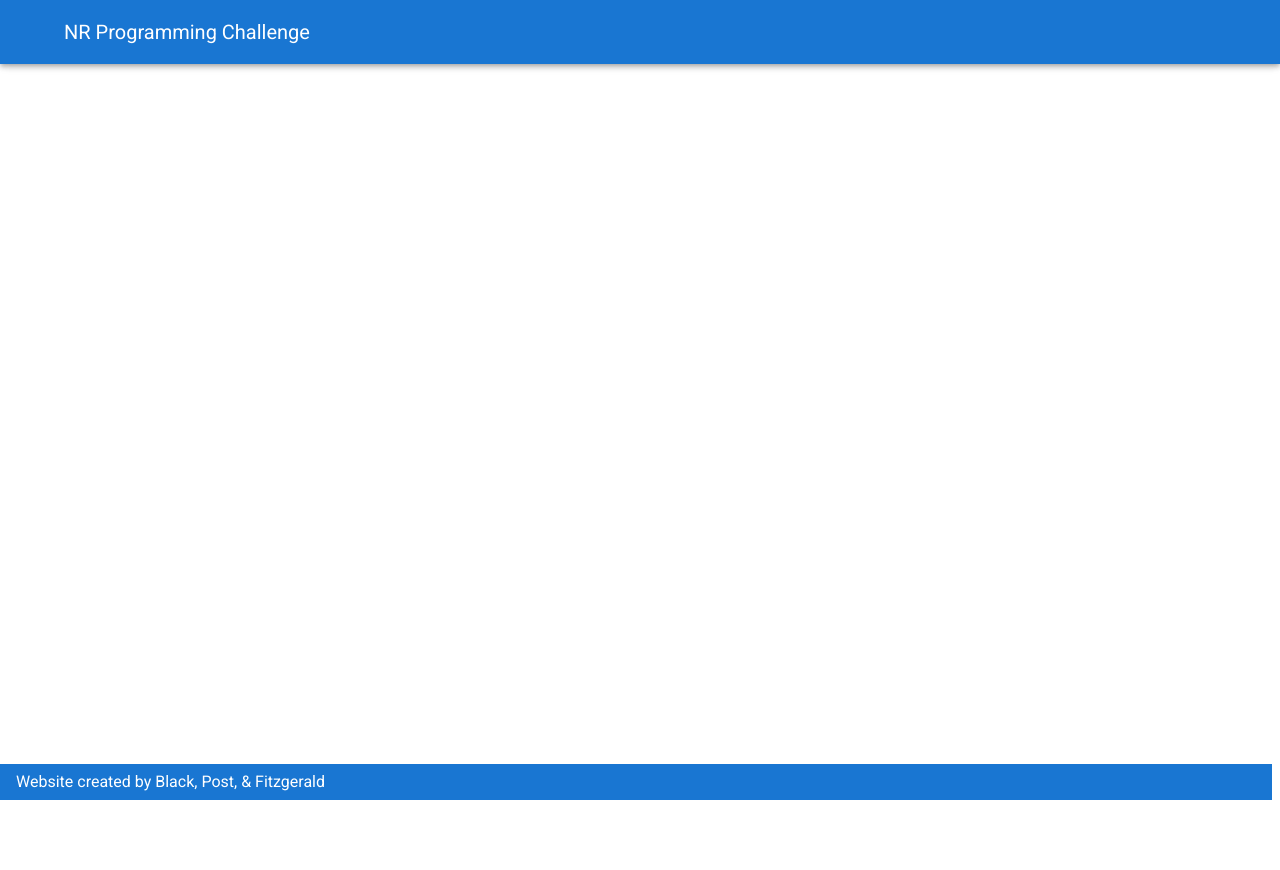
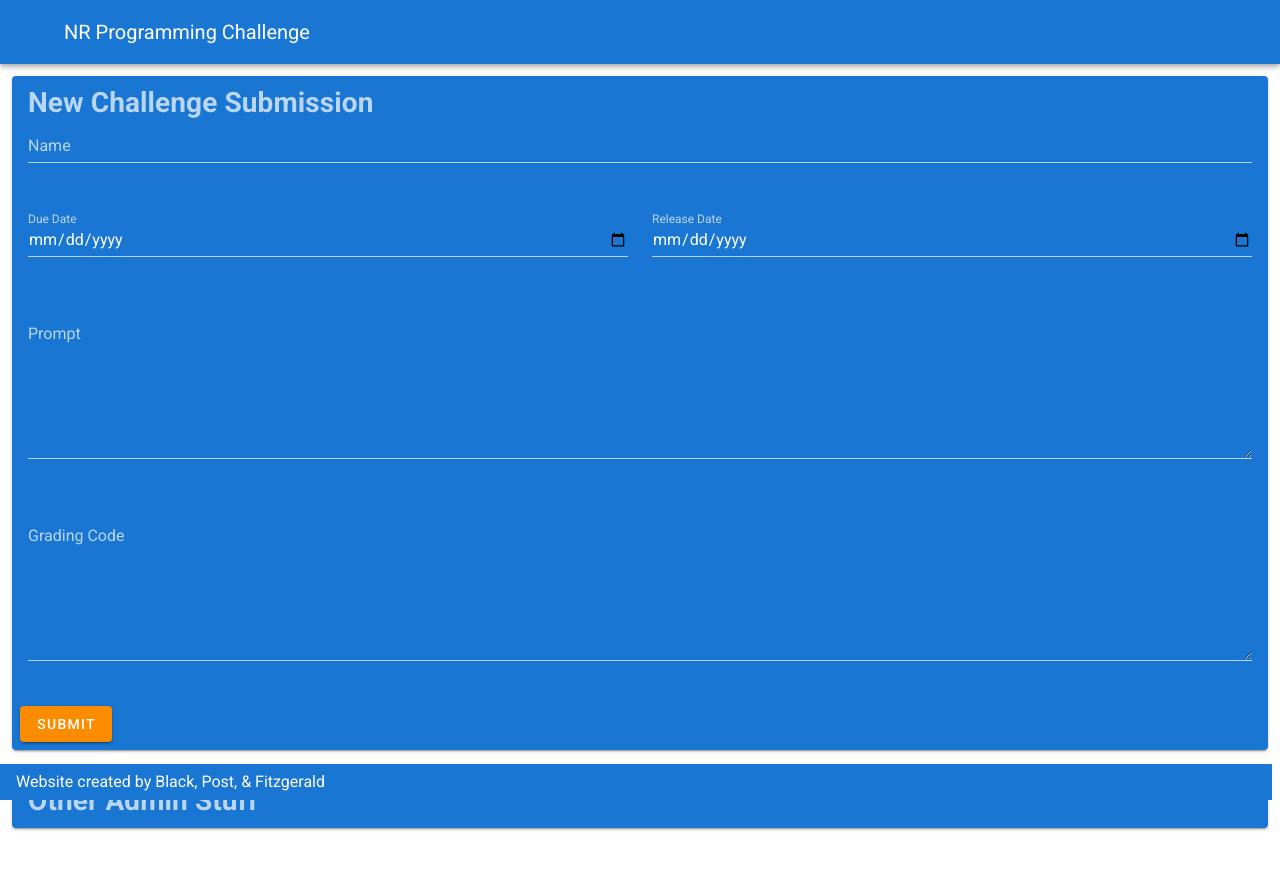
Before and after one commit to mickster77/programming-challenge-vue, a Vue app: page /admin in a window 1280 px wide. Shown: the top 870 px of the page. Before the commit the page ends 800 px from the top, so only its background shows below. Built offline with nearby package versions, Linux system fonts and the light colour scheme; no server answers.

Commit message:
added Admin page for submitting challenges

```diff
--- a/src/router/index.js
+++ b/src/router/index.js
@@ -3,6 +3,7 @@ import VueRouter from 'vue-router'
 import Home from '../views/Home.vue'
 import Login from '../views/auth/Login'
 import Signup from '../views/auth/Signup'
+import Admin from '../views/Admin'
 import firebase from 'firebase'
 
 
@@ -34,6 +35,11 @@ const routes = [
     path: '/login',
     name: 'Login',
     component: Login,
+  },
+  {
+    path: '/admin',
+    name: 'Admin',
+    component: Admin,
   },
 ]
 
--- /dev/null
+++ b/src/views/Admin.vue
@@ -0,0 +1,92 @@
+<template>
+  <div>
+    <v-container fluid>
+      <v-row>
+        <v-col cols="12">
+          <v-card color="primary" dark>
+            <v-card-text>
+              <h1>New Challenge Submission</h1>
+              <v-row>
+                <v-col cols="12">
+                  <v-text-field label="Name" v-model="name"></v-text-field>
+                </v-col>
+              </v-row>
+              <v-row>
+                <v-col cols="6">
+                  <v-text-field label="Due Date" type="date" v-model="due_date"></v-text-field>
+                </v-col>
+                <v-col cols="6">
+                  <v-text-field label="Release Date" type="date" v-model="release_date"></v-text-field>
+                </v-col>
+              </v-row>
+              <v-row>
+                <v-col cols="12">
+                  <v-textarea label="Prompt" v-model="prompt"></v-textarea>
+                </v-col>
+              </v-row>
+              <v-row>
+                <v-col cols="12">
+                  <v-textarea label="Grading Code" v-model="grading_code"></v-textarea>
+                </v-col>
+              </v-row>
+            </v-card-text>
+            <v-btn @click="submitChallenge" class="ma-2" color="warning">Submit</v-btn>
+            <v-row v-if="feedback">
+              <v-col cols="12">
+                <v-card-text>
+                  <p class="text-uppercase font-weight-bold white--text">{{feedback}}</p>
+                </v-card-text>
+              </v-col>
+            </v-row>
+          </v-card>
+        </v-col>
+      </v-row>
+      <v-row>
+        <v-col cols="12">
+          <v-card color="primary" dark>
+            <v-card-text>
+              <h1>Other Admin Stuff</h1>
+            </v-card-text>
+          </v-card>
+        </v-col>
+      </v-row>
+    </v-container>
+  </div>
+</template>
+
+<script>
+import db from "@/firebase/init";
+
+export default {
+  data() {
+    return {
+      due_date: null,
+      grading_code: null,
+      name: null,
+      prompt: null,
+      release_date: null,
+      feedback: null
+    };
+  },
+  methods: {
+    submitChallenge() {
+      db.firestore()
+        .collection("Challenges")
+        .add({
+          name: this.name,
+          prompt: this.prompt,
+          due_date: this.due_date,
+          grading_code: this.grading_code,
+          release_date: this.release_date
+        })
+        .then(() => {
+          this.feedback = "submitted";
+          this.$router.push({ name: "Home" });
+        });
+    }
+  }
+};
+</script>
+
+<style>
+</style>
```
Also changed, not shown: src/assets/programming-challenge.htm (added, +25 -0 lines).
